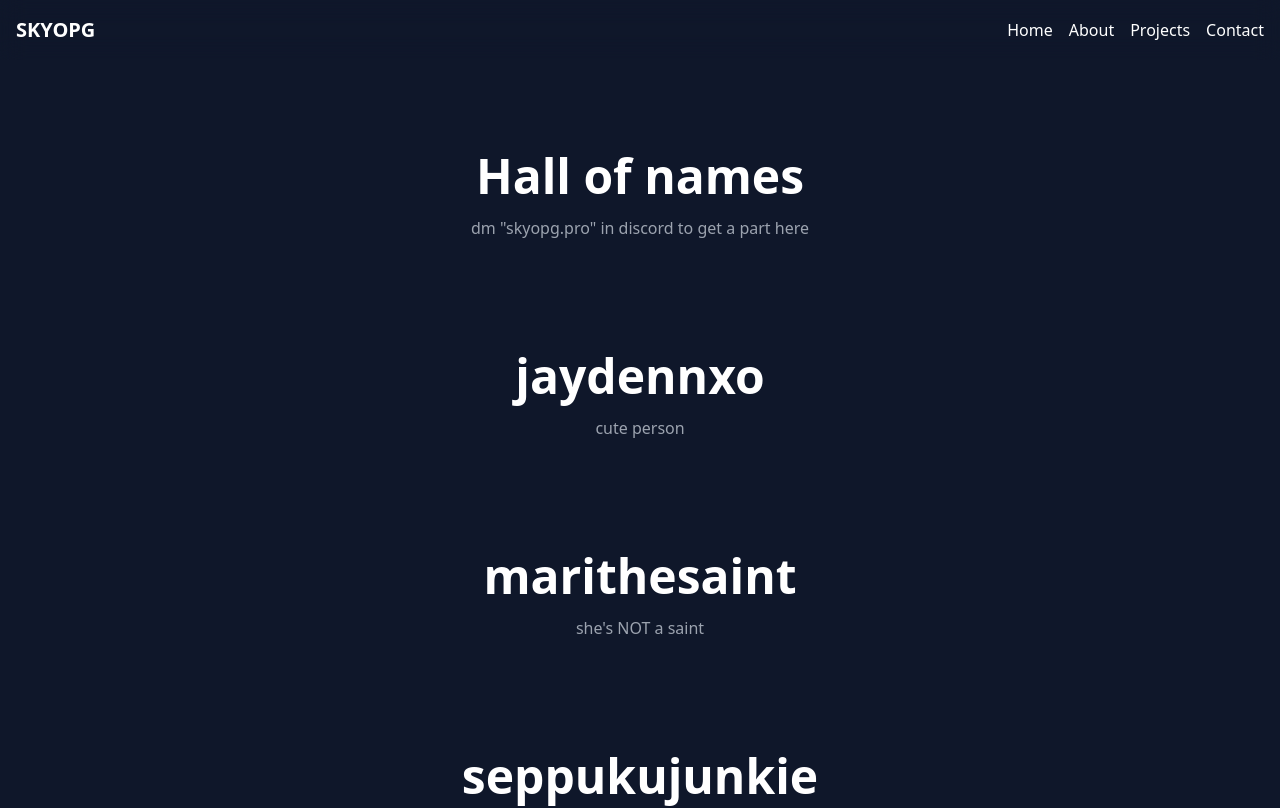
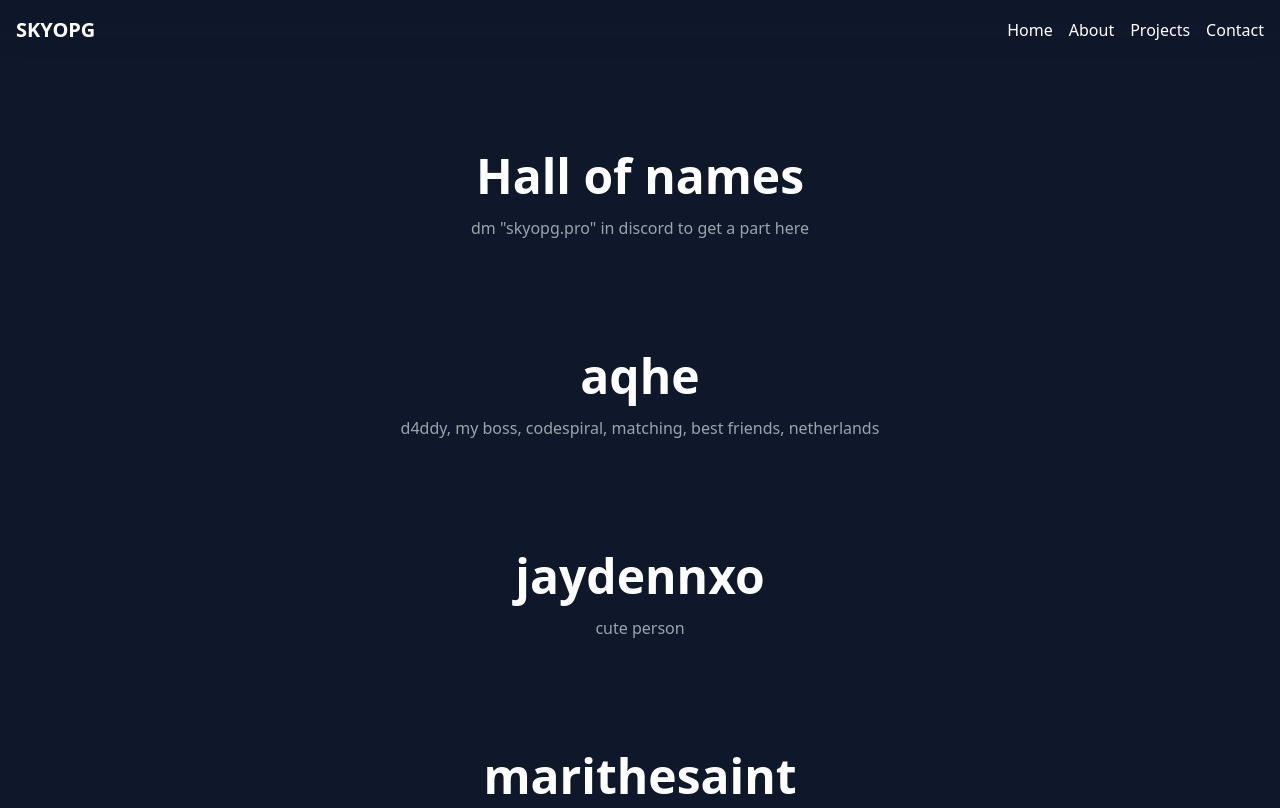
Before and after one commit to puffythedev/portfolio, a Next.js app: page /names in a window 1280 px wide. Shown: the top 808 px of the page. Built offline with nearby package versions, Linux system fonts and the light colour scheme.

Commit message:
Update names.jsx

```diff
--- a/pages/names.jsx
+++ b/pages/names.jsx
@@ -5,6 +5,10 @@ import Head from 'next/head';
 
 export default function SkyScript(){
     const names = [
+        {
+            name: "aqhe",
+            description: "d4ddy, my boss, codespiral, matching, best friends, netherlands"
+        },
         {
             name: "jaydennxo",
             description: "cute person"
```
